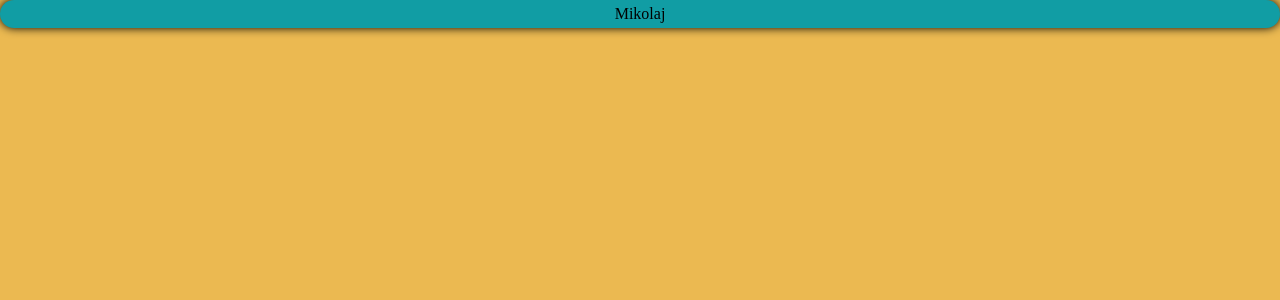
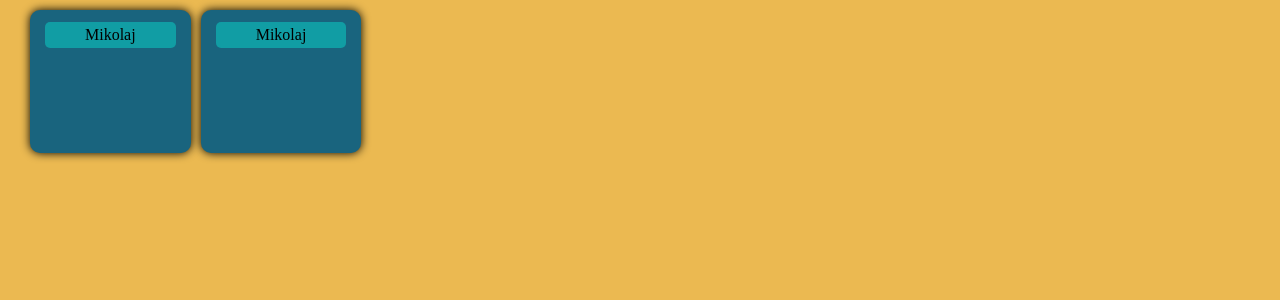
Before and after one commit to potnar/mern_ideas, a React (Create React App) app: page / in a window 1280 px wide. Shown: the top 300 px of the page. Built offline with nearby package versions, Linux system fonts and the light colour scheme.

Commit message:
add kinds of styles and new row div with stickers

```diff
--- a/src/components/StickerNote/StickerNote.scss
+++ b/src/components/StickerNote/StickerNote.scss
@@ -2,16 +2,28 @@
 body {
   background: $mustard;
 }
+.stickers__row {
+  padding: 10px 20px;
+  display: flex;
+  flex-direction: row;
   .sticker {
-  background: $oil_light;
+    margin-left: 10px;
+    background: $oil-dark;
     display: flex;
     flex-direction: column;
     padding: 5px;
-  border-radius: 20px;
+    border-radius: 10px;
     box-shadow: 0px 0px 10px black;
     .sticker__title {
+      padding: 4px 40px;
+      margin: 7px 10px 0px;
       text-align: center;
+      border-radius: 5px;
+      background: $oil_light;
     }
     .sticker__content {
+      width: 100px;
+      height: 100px;
     }
   }
+}
--- a/src/components/StickerNote/index.js
+++ b/src/components/StickerNote/index.js
@@ -7,9 +7,15 @@ const StickerNote = () => {
   const category = ideasPerPerson.ideas.category;
 
   return (
-    <div className="sticker">
-      <div className="sticker__title">{user}</div>
-      <div className="sticker__content">{ideasPerPerson.ideas.category}</div>
+    <div className="stickers__row">
+      <div className="sticker">
+        <div className="sticker__title">{user}</div>
+        <div className="sticker__content">{ideasPerPerson.ideas.category}</div>
+      </div>
+      <div className="sticker">
+        <div className="sticker__title">{user}</div>
+        <div className="sticker__content">{ideasPerPerson.ideas.category}</div>
+      </div>
     </div>
   );
 };
```
Also changed, not shown: src/shared/styles/fonts.scss (added), src/shared/styles/layout.scss (added), src/shared/styles/mixins.scss (added). Lines whose indentation alone changed are shown as unchanged.
